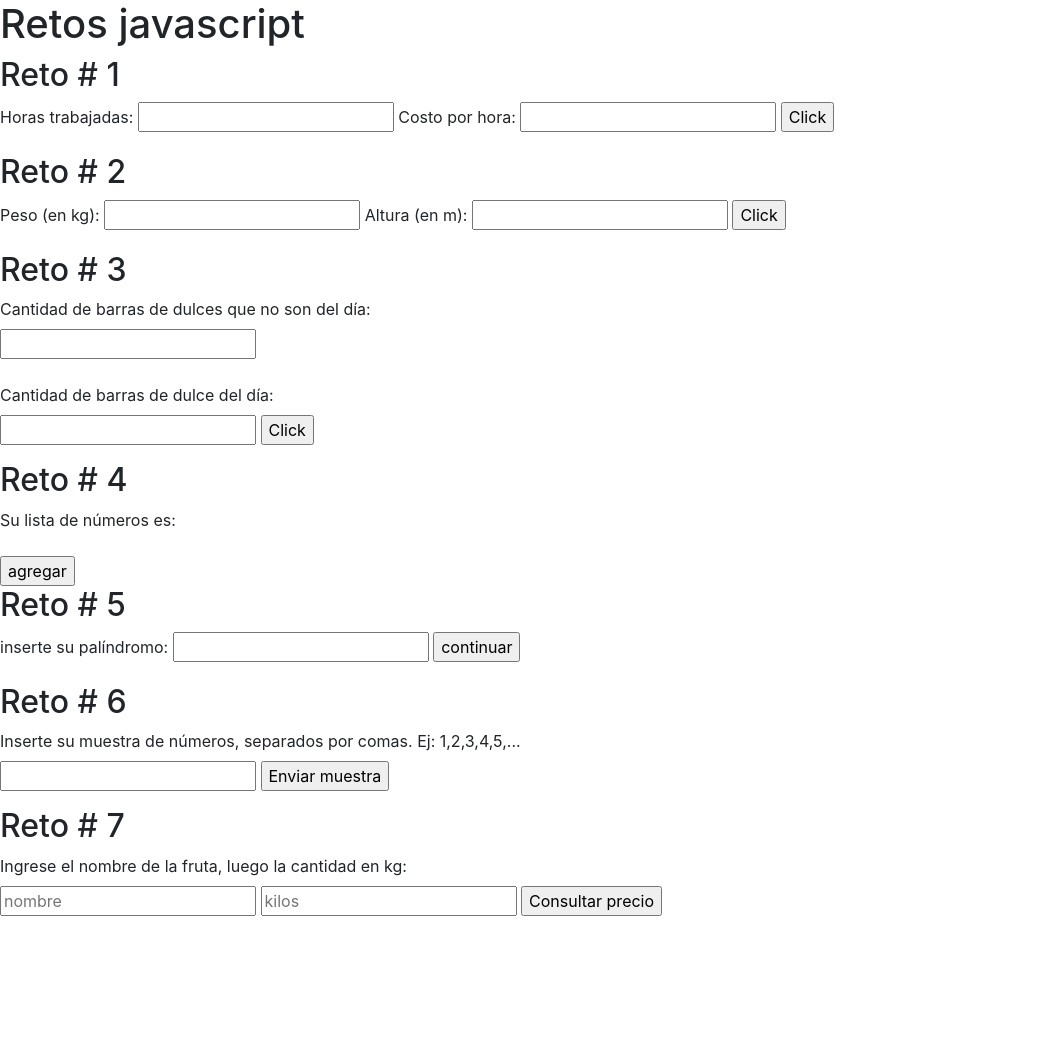
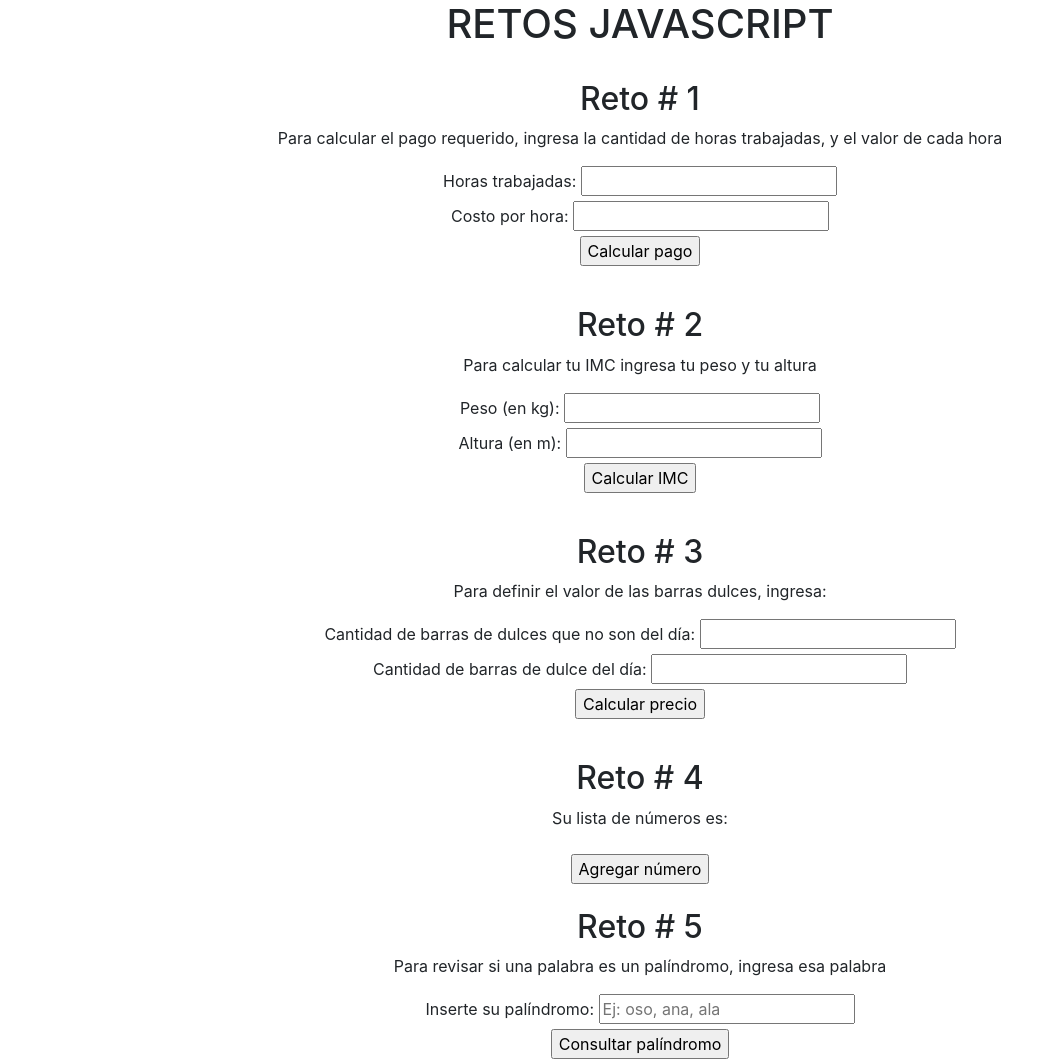
Before and after one commit to IvanMelo1/retosjs, a plain HTML site: page index.html in a window 1280 px wide. Shown: the top 1062 px of the page, without its empty margins (0-1064 px from the left). Before the commit the page ends 932 px from the top, so only its background shows below. Drawn offline with nearby package versions, Linux system fonts and the light colour scheme.

Commit message:
avance final retosjs

```diff
--- a/index.html
+++ b/index.html
@@ -10,48 +10,51 @@
 </head>
 <body>
     <div>
-        <h1 >Retos javascript</h1>
+        <h1 style="text-align:center" >RETOS JAVASCRIPT</h1><br>
     </div>
 
-    <div id="Reto1">
-        <h2>Reto # 1</h2>
-        <label>Horas trabajadas:</label>
-        <input type="text" name="hrtra" id="hrtra">
+    <div id="Reto1" style="text-align:center">
+        <h2>        Reto # 1</h2>
+        <p>Para calcular el pago requerido, ingresa la cantidad de horas trabajadas, y el valor de cada hora</p>
+        <label>      Horas trabajadas:</label>
+        <input type="text" name="hrtra" id="hrtra"><br>
 
-        <label>Costo por hora:</label>
-        <input type="text" name="costohr" id="costohr">
+        <label> Costo por hora:</label>
+        <input type="text" name="costohr" id="costohr"><br>
 
-        <input type="button" value="Click" onclick="calcularsalario()">
+        <input type="button" value="Calcular pago" onclick="calcularsalario()">
 
         <p id="salida1">
 
         </p>
     </div>
 
-    <div id="Reto2">
-        <h2>Reto # 2</h2>
+    <div id="Reto2" style="text-align:center">
+        <br><h2>Reto # 2</h2>
+        <p>Para calcular tu IMC ingresa tu peso y tu altura</p>
         <label>Peso (en kg):</label>
-        <input type="text" name="Peso" id="Peso">
+        <input type="text" name="Peso" id="Peso"> <br>
 
         <label>Altura (en m):</label>
-        <input type="text" name="Altura" id="Altura">
+        <input type="text" name="Altura" id="Altura"><br>
 
-        <input type="button" value="Click" onclick="calcularimc()">
+        <input type="button" value="Calcular IMC" onclick="calcularimc()">
 
         <p id="salida2">
 
         </p>
     </div>
 
-    <div id="Reto3">
-        <h2>Reto # 3</h2>
-        <label>Cantidad de barras de dulces que no son del día:</label><br>
-        <input type="text" name="barrandia" id="barrandia"><br><br>
+    <div id="Reto3" style="text-align:center">
+        <br><h2>Reto # 3</h2>
+        <p>Para definir el valor de las barras dulces, ingresa: </p>
+        <label>Cantidad de barras de dulces que no son del día:</label>
+        <input type="text" name="barrandia" id="barrandia"><br>
 
-        <label>Cantidad de barras de dulce del día:</label><br>
-        <input type="text" name="barradia" id="barradia">
+        <label>Cantidad de barras de dulce del día:</label>
+        <input type="text" name="barradia" id="barradia"><br>
 
-        <input type="button" value="Click" onclick="calcularprecio()">
+        <input type="button" value="Calcular precio" onclick="calcularprecio()">
 
         <p id="salida3">
 
@@ -62,29 +65,31 @@
         </p>
     </div>
 
-    <div id="Reto4">
-        <h2>Reto # 4</h2>
+    <div id="Reto4" style="text-align:center">
+        <br><h2>Reto # 4</h2>
         <label>Su lista de números es: </label>
         <p id="salida4">
         </p>
         <p id="salida4-1">
         </p>
-        <input type="button" value="agregar" onclick="agregar()">
+        <input type="button" value="Agregar número" onclick="agregar()">
 
     </div>
 
-    <div id="Reto5">
-        <h2>Reto # 5</h2>
-        <label>inserte su palíndromo:</label>
-        <input type="text" name="palindromo" id="palindromo"></input>
-        <input type="button" value="continuar" onclick="tomarpalabra()">
+    <div id="Reto5" style="text-align:center">
+        <br><h2>Reto # 5</h2>
+        <p>Para revisar si una palabra es un palíndromo, ingresa esa palabra</p>
+        <label>Inserte su palíndromo:</label>
+        <input type="text" name="palindromo" id="palindromo" placeholder="Ej: oso, ana, ala"></input><br>
+        <input type="button" value="Consultar palíndromo" onclick="tomarpalabra()">
         <p id="salida5">
 
         </p>
     </div>
 
-    <div id="Reto6">
-        <h2>Reto # 6</h2>
+    <div id="Reto6" style="text-align:center">
+        <br><h2 >Reto # 6</h2>
+        <p>Para calcular la media y la desviación estandar de una muestra de números</p>
         <label>Inserte su muestra de números, separados por comas. Ej: 1,2,3,4,5,...</label><br>
         <input type="text" name="muestra-no" id="muestra-no"></input>
         <input type="button" value="Enviar muestra" onclick="calcularmedia()">
@@ -93,13 +98,14 @@
         </p>
     </div>
 
-    <div id="Reto7">
-        <h2>Reto # 7</h2>
-        <label>Ingrese el nombre de la fruta, luego la cantidad en kg:</label><br>
+    <div id="Reto7" style="text-align:center"   >
+        <br><h2>Reto # 7</h2>
+        <p>Para calcular el precio de una cantidad en kg de una fruta </p>
+<label>Ingrese el nombre de la fruta, luego la cantidad en kg: </label><br>
         <input type="text" name="fruta" id="fruta" placeholder="nombre">
-        <input type="text" name="kilos" id="kilos" placeholder="kilos">
-        <input type="button" value="Consultar precio" onclick="calcularmedia()">
-        <p id="salida6">
+        <input type="text" name="kilos" id="kilos" placeholder="kilos"><br><br>
+        <input type="button" value="Consultar precio" onclick="calcularfruta()"></input>
+        <p id="salida7">
 
         </p>
     </div>
@@ -111,6 +117,7 @@
     <script type="text/javascript" src="js/Reto4.js"></script>
     <script type="text/javascript" src="js/Reto5.js"></script>
     <script type="text/javascript" src="js/Reto6.js"></script>
+    <script type="text/javascript" src="js/Reto7.js"></script>
 
     <script src="https://code.jquery.com/jquery-3.5.1.slim.min.js" integrity="sha384-DfXdz2htPH0lsSSs5nCTpuj/zy4C+OGpamoFVy38MVBnE+IbbVYUew+OrCXaRkfj" crossorigin="anonymous"></script>
     <script src="https://cdn.jsdelivr.net/npm/bootstrap@4.6.0/dist/js/bootstrap.bundle.min.js" integrity="sha384-Piv4xVNRyMGpqkS2by6br4gNJ7DXjqk09RmUpJ8jgGtD7zP9yug3goQfGII0yAns" crossorigin="anonymous"></script>
--- a/js/Reto6.js
+++ b/js/Reto6.js
@@ -5,7 +5,7 @@ function calcularmedia(){
     suma = 0;
     sumaar = 0;
     muestra = document.getElementById('muestra-no').value;
-
+    muestra=muestra.trim();
     let array = muestra.split(",");
 
     console.log(array);
--- a/js/Reto7.js
+++ b/js/Reto7.js
@@ -7,16 +7,32 @@ const frutas = {
     pera: 250,
     piña: 3000,
     banano: 1000,
-    maracuyá: 500,
+    maracuya: 500,
     sandia: 500,
     papaya: 1000,
     mandarina: 500,
     naranja: 600,
     uvas: 800,
     mora: 750,
-    lulo: 850
+    lulo: 850,
+    mango: 600,
+    carambolo: 500
 };
 
 function calcularfruta(){
-    let fruta =
+    let fruta = (document.getElementById("fruta").value).toLowerCase();
+    let kilos = Number(document.getElementById("kilos").value);
+    let preciokg = frutas[fruta];
+    console.log(fruta);
+    console.log(kilos);
+    console.log(preciokg);
+
+if(preciokg != null){
+    var total = preciokg*kilos;
+    var respuesta = "El precio total de " + kilos + " kg de " + fruta + " es de $" + total;
+}else{
+    var respuesta = "La fruta '" + fruta + "' no se encontró, intentalo nuevamente."
 }
+
+document.getElementById("salida7").innerHTML = respuesta;
+}
```
